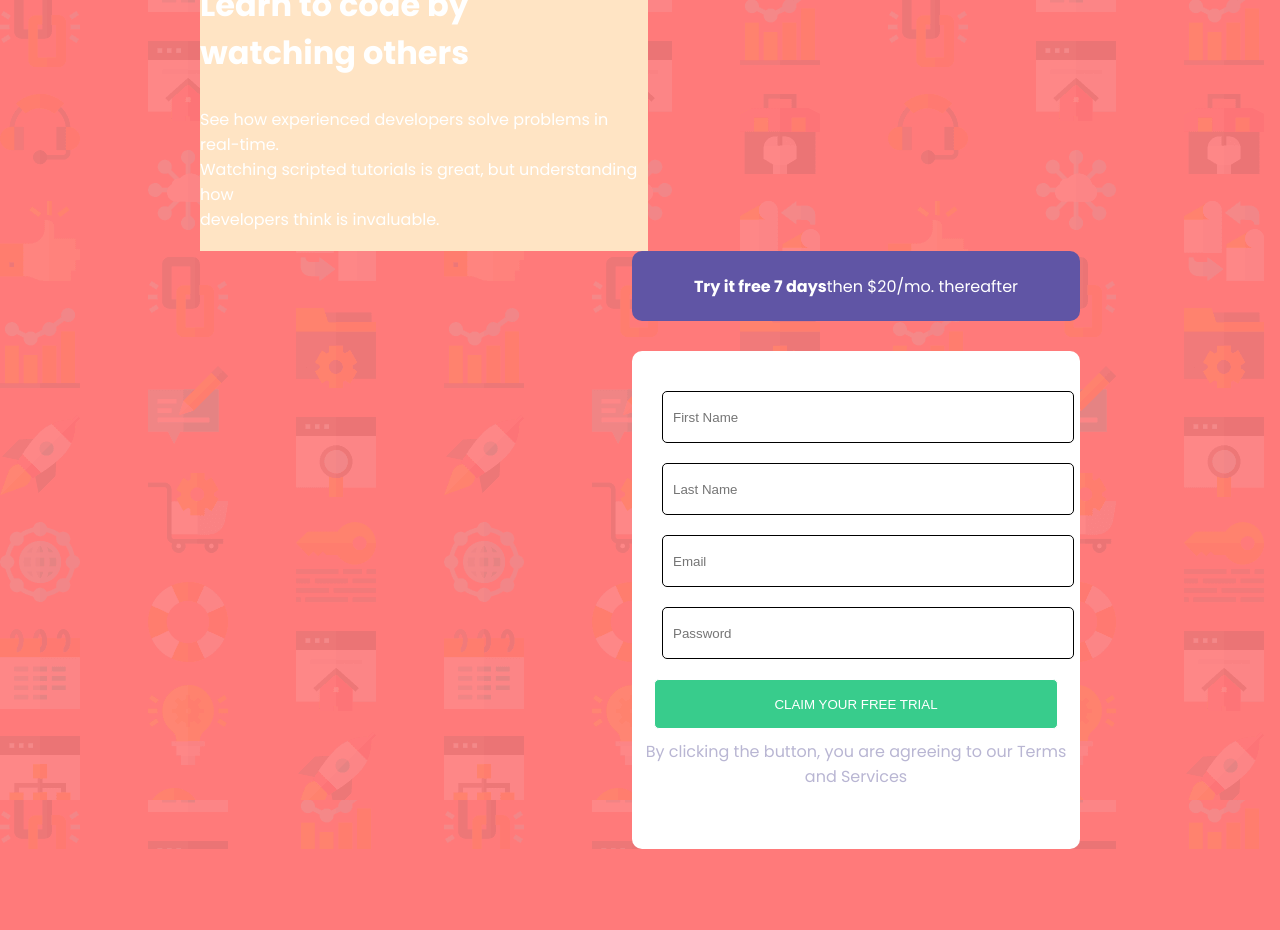
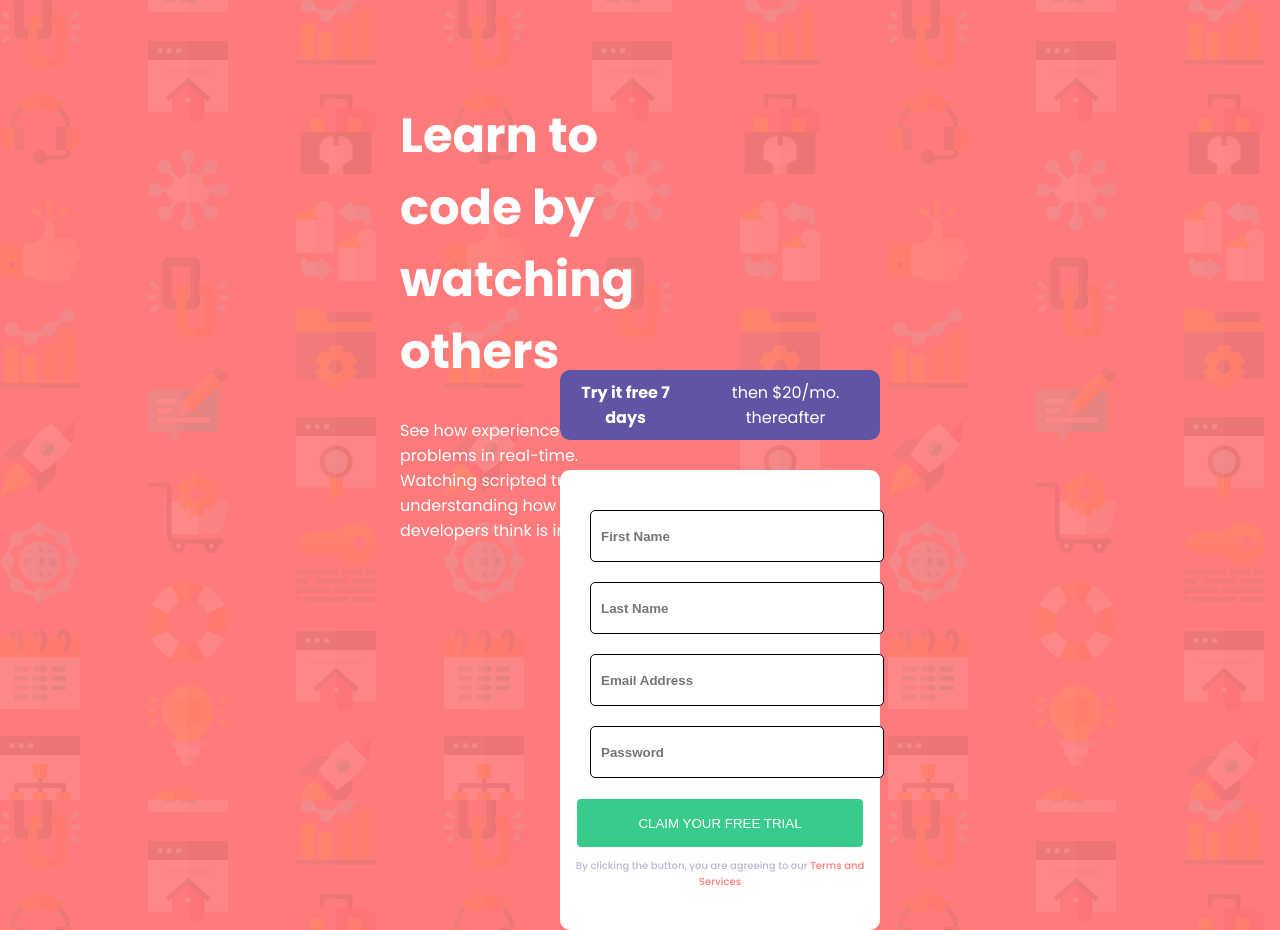
Before and after one commit to Jonee2/FEM-sign-up-form, a plain HTML site: page index.html in a window 1280 px wide. Before the commit the page ends 849 px from the top, so only its background shows below. Drawn offline with nearby package versions, Linux system fonts and the light colour scheme.

Commit message:
most project done

```diff
--- a/index.html
+++ b/index.html
@@ -19,19 +19,19 @@
   but understanding how <br>developers think is invaluable.</p>
  </div>
   <div id="form">
-    <p class="blue"><span>Try it free 7 days</span> then $20/mo. thereafter</p>
+    <p class="blue"><span>Try it free 7 days </span>then $20/mo. thereafter</p>
   <div id="formmain">
     <form>
   <input type="text" placeholder="First Name">
   <input type="text" placeholder="Last Name">
-  <input type="text" placeholder="Email">
-  <input type="text" placeholder="Password">
+  <input type="email" placeholder="Email Address">
+  <input type="password" placeholder="Password">
   </form>
   <button>
   Claim your free trial
 
 </button>
-  <p id="terms">By clicking the button, you are agreeing to our Terms and Services</p>
+  <p id="terms">By clicking the button, you are agreeing to our <a href="#">Terms and Services</a></p>
   </div>
   </div>
   </main>
--- a/styles.css
+++ b/styles.css
@@ -24,22 +24,24 @@ body{
 }
 #title{
     float: left;
-    background-color: bisque;
     height: 300px;
-    width: 35%;
-    margin-left: 200px;
+    width: 25%;
+    margin-left: 400px;
     text-align: start;
+    margin-top: 200px;
+}
+h1{
+    font-size: 3em;
 }
 #form{
     float: right;
-    margin-right: 200px;
-    width: 35%;
+    margin-right: 400px;
+    width: 25%;
     text-align: center;
 }
 #formmain{
     background-color: white;
     border-radius: 10px;
-    padding-bottom: 10px;
 }
 .blue{
     width: 100%;
@@ -60,7 +62,7 @@ span{
     margin-top: 30px;
 }
 input{
-    width: 87%;
+    width: 85%;
     height: 30px;
     margin: 10px;
     padding: 10px;
@@ -71,6 +73,10 @@ input{
 }
 input:first-child{
     margin-top: 40px;
+}
+input::placeholder{
+    font-weight: 700;
+
 }
 button{
     width: 90%;
@@ -84,6 +90,12 @@ button{
     margin-left: 10px;
 }
 #terms{
-margin-bottom: 50px;
  color: hsl(246, 25%, 77%);
+ font-size: 10px;
+ padding-bottom: 40px;
+ font-weight: 500;
 }
+a{
+    text-decoration: none;
+    color: hsl(0, 100%, 74%);
+}
```
